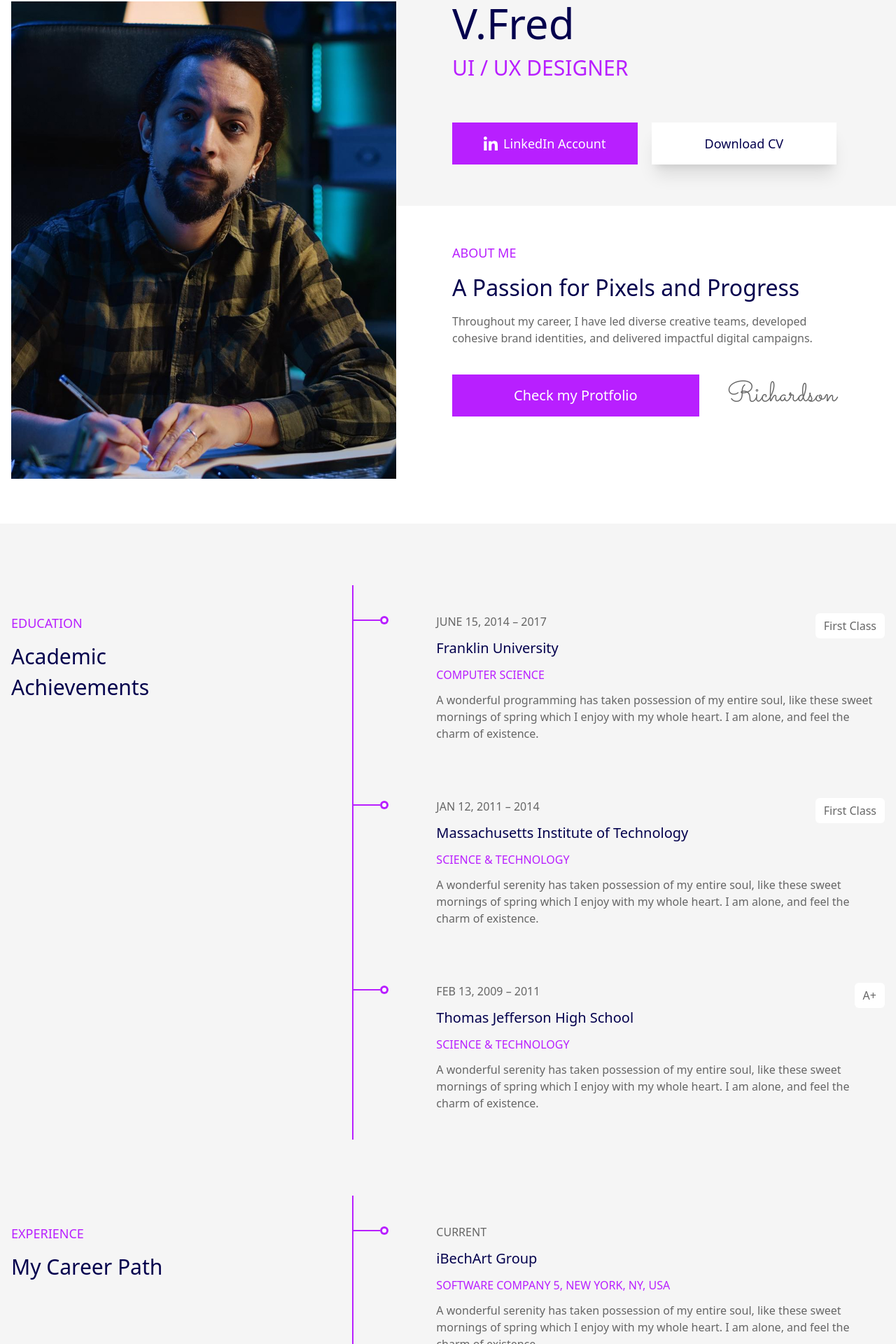
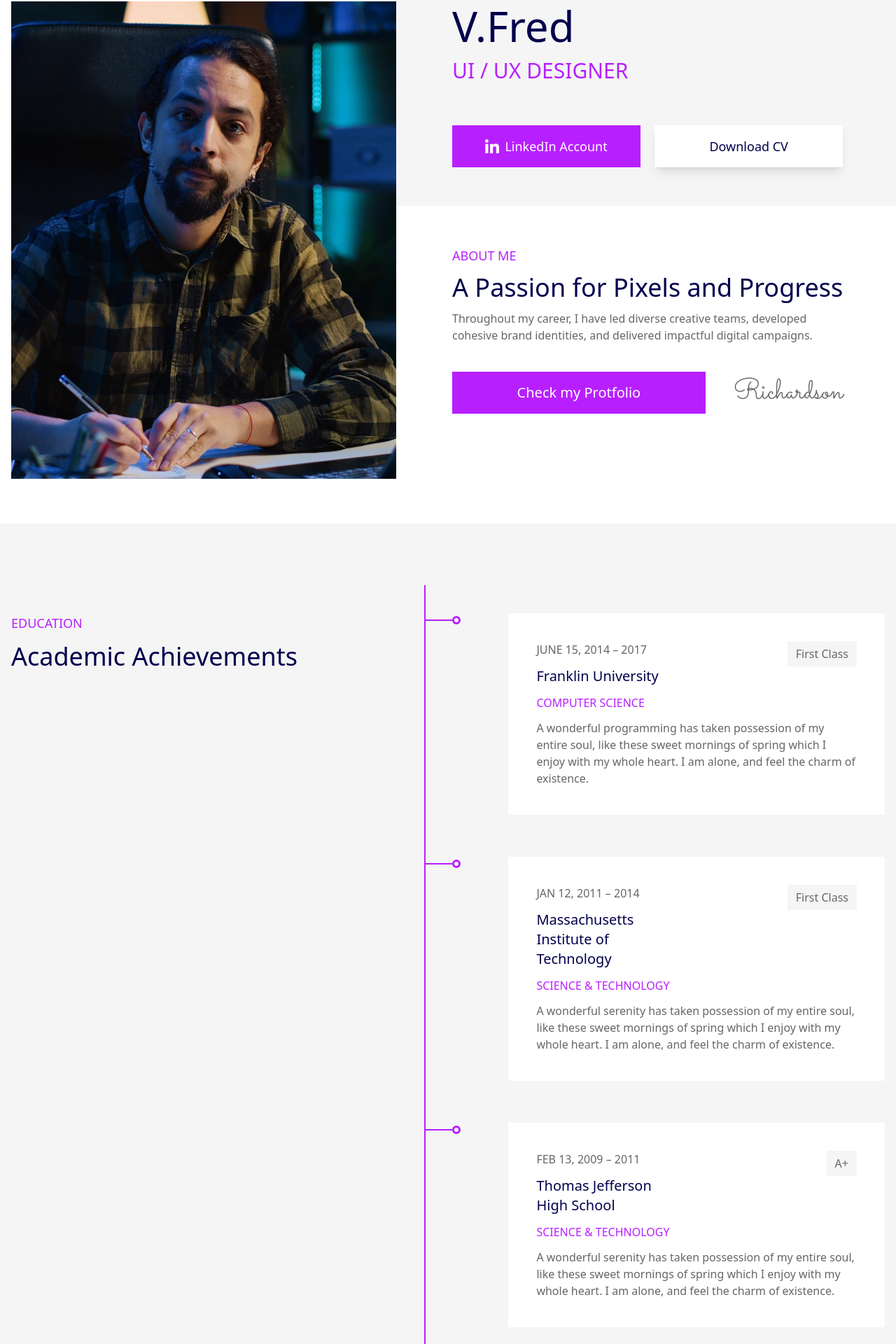
Before and after one commit to salmansajib/resyume-nextjs16, a Next.js app: page / in a window 1280 px wide. Shown: the part 308-2228 px from the top of the page at 70% size. Built offline with nearby package versions, Linux system fonts and the light colour scheme.

Commit message:
some ui changes

```diff
--- a/app/page.js
+++ b/app/page.js
@@ -2,6 +2,7 @@ import uiuxdesignerData from "@/data/ui-ux-designer.json";
 import HeaderSection from "@/components/ui-ux-designer/header/HeaderSection";
 import EducationSection from "@/components/ui-ux-designer/education-experience/EducationSection";
 import ExperienceSection from "@/components/ui-ux-designer/education-experience/ExperienceSection";
+import SkillsSection from "@/components/ui-ux-designer/skills/SkillsSection";
 
 export default function Home() {
   const { theme } = uiuxdesignerData;
@@ -11,6 +12,7 @@ export default function Home() {
       <HeaderSection />
       <EducationSection />
       <ExperienceSection />
+      <SkillsSection />
     </div>
   );
 }
--- a/components/ui-ux-designer/education-experience/EducationSection.jsx
+++ b/components/ui-ux-designer/education-experience/EducationSection.jsx
@@ -7,13 +7,13 @@ export default function EducationSection() {
 
   return (
     <div className="bg-background-secondary px-4 py-20 pt-32 text-text-dimmed">
-      <div className="w-full max-w-[1290px] mx-auto flex flex-col lg:flex-row items-center lg:items-start justify-between gap-20 lg:gap-[150px]">
+      <div className="w-full max-w-[1290px] mx-auto flex flex-col lg:flex-row items-center lg:items-start justify-between gap-20 lg:gap-36">
         {/* title and subtitle */}
         <div className="space-y-3 text-center lg:text-left">
           <p className="text-lg font-medium text-primary uppercase">
             {education.title}
           </p>
-          <h2 className="text-3xl font-medium text-text-primary leading-11 lg:max-w-[15ch]">
+          <h2 className="text-3xl md:text-4xl font-medium text-text-primary leading-11">
             {education.subtitle}
           </h2>
         </div>
--- a/components/ui-ux-designer/education-experience/EducationTimeline.jsx
+++ b/components/ui-ux-designer/education-experience/EducationTimeline.jsx
@@ -9,7 +9,7 @@ export default function EducationTimeline({ education }) {
         className="absolute -top-10 -left-30 -bottom-10 bg-primary w-0.5"
       />
 
-      <ul className="space-y-20">
+      <ul className="space-y-15">
         {education.entries.map((item) => (
           <li key={item.id}>
             <article className="relative">
@@ -28,17 +28,17 @@ export default function EducationTimeline({ education }) {
               </div>
 
               {/* content card */}
-              <div className="space-y-3">
-                <div className="flex items-start justify-between gap-3">
+              <div className="space-y-3 bg-background-primary p-10">
+                <div className="flex flex-col sm:flex-row items-start sm:justify-between gap-3">
                   <div className="space-y-3">
                     <time className="block text-base font-medium uppercase">
                       {item.date}
                     </time>
-                    <h3 className="text-xl font-medium text-text-primary">
+                    <h3 className="text-xl font-medium text-text-primary max-w-[16ch]">
                       {item.institution}
                     </h3>
                   </div>
-                  <span className="text-base font-normal bg-background-primary px-3 py-1.5 rounded-md">
+                  <span className="text-base font-normal bg-background-secondary px-3 py-1.5 ">
                     <span className="sr-only">Grade: </span>
                     {item.grade}
                   </span>
@@ -46,7 +46,7 @@ export default function EducationTimeline({ education }) {
                 <p className="text-base font-medium text-primary uppercase">
                   {item.degree}
                 </p>
-                <p className="text-base font-normal max-w-[70ch]">
+                <p className="text-base font-normal max-w-[50ch]">
                   {item.description}
                 </p>
               </div>
--- a/components/ui-ux-designer/education-experience/ExperienceSection.jsx
+++ b/components/ui-ux-designer/education-experience/ExperienceSection.jsx
@@ -7,13 +7,13 @@ export default function ExperienceSection() {
 
   return (
     <div className="bg-background-secondary px-4 py-20 pb-32 text-text-dimmed">
-      <div className="w-full max-w-[1290px] mx-auto flex flex-col lg:flex-row items-center lg:items-start justify-between gap-20 lg:gap-[150px]">
+      <div className="w-full max-w-[1290px] mx-auto flex flex-col lg:flex-row items-center lg:items-start justify-between gap-20 lg:gap-36">
         {/* title and subtitle */}
         <div className="space-y-3 text-center lg:text-left">
           <p className="text-lg font-medium text-primary uppercase">
             {experience.title}
           </p>
-          <h2 className="text-3xl font-medium text-text-primary leading-11 lg:max-w-[15ch]">
+          <h2 className="text-3xl md:text-4xl font-medium text-text-primary leading-11 lg:max-w-[15ch]">
             {experience.subtitle}
           </h2>
         </div>
--- a/components/ui-ux-designer/education-experience/ExperienceTimeline.jsx
+++ b/components/ui-ux-designer/education-experience/ExperienceTimeline.jsx
@@ -9,7 +9,7 @@ export default function ExperienceTimeline({ experience }) {
         className="absolute -top-10 -left-30 -bottom-10 bg-primary w-0.5"
       />
 
-      <ul className="space-y-20">
+      <ul className="space-y-15">
         {experience.entries.map((item) => (
           <li key={item.id}>
             <article className="relative">
@@ -28,7 +28,7 @@ export default function ExperienceTimeline({ experience }) {
               </div>
 
               {/* content card */}
-              <div className="space-y-3">
+              <div className="space-y-3 bg-background-primary p-10">
                 <div className="flex items-start justify-between gap-3">
                   <div className="space-y-3">
                     <time className="block text-base font-medium uppercase">
@@ -42,7 +42,7 @@ export default function ExperienceTimeline({ experience }) {
                 <p className="text-base font-medium text-primary uppercase">
                   {item.location}
                 </p>
-                <p className="text-base font-normal max-w-[70ch]">
+                <p className="text-base font-normal max-w-[50ch]">
                   {item.description}
                 </p>
               </div>
--- a/components/ui-ux-designer/header/About.jsx
+++ b/components/ui-ux-designer/header/About.jsx
@@ -6,7 +6,7 @@ export default function About({ hero }) {
       <h2 className="text-lg font-medium text-primary uppercase">
         {hero.about.title}
       </h2>
-      <h3 className="text-[32px] font-medium text-text-primary">
+      <h3 className="text-3xl sm:text-4xl font-medium text-text-primary">
         {hero.about.heading}
       </h3>
       <p className="text-base text-text-dimmed max-w-[60ch]">
@@ -15,7 +15,7 @@ export default function About({ hero }) {
       <div className="flex flex-col sm:flex-row items-start gap-10 mt-10">
         <a
           href="#"
-          className="w-full h-[60px] bg-primary text-background-primary flex items-center justify-center cursor-pointer text-[20px] font-medium focus:ring-2 focus:ring-offset-2 focus:ring-primary"
+          className="w-full h-[60px] bg-primary text-background-primary flex items-center justify-center cursor-pointer text-[20px] font-medium focus:ring-2 focus:ring-offset-2 focus:ring-primarytransition-all duration-300 hover:-translate-y-0.5 hover:brightness-110 hover:shadow-lg"
         >
           Check my Protfolio
         </a>
--- a/components/ui-ux-designer/header/Intro.jsx
+++ b/components/ui-ux-designer/header/Intro.jsx
@@ -17,7 +17,7 @@ export default function Intro({ hero }) {
       <div className="w-full flex flex-col sm:flex-row items-center gap-5 mt-15">
         <a
           href="#"
-          className="text-background-primary bg-primary flex items-center justify-center gap-2 w-full sm:max-w-[280px] h-[60px] cursor-pointer focus:ring-2 focus:ring-offset-2 focus:ring-primary"
+          className="text-background-primary bg-primary flex items-center justify-center gap-2 w-full sm:max-w-[280px] h-[60px] cursor-pointer focus:ring-2 focus:ring-offset-2 focus:ring-primary transition-all duration-300 hover:-translate-y-0.5 hover:brightness-110 hover:shadow-lg"
         >
           <svg
             width="20"
@@ -43,7 +43,7 @@ export default function Intro({ hero }) {
         </a>
         <a
           href="#"
-          className="w-full sm:max-w-[280px] h-[60px] flex items-center justify-center bg-background-primary text-lg font-medium text-text-primary shadow-xl cursor-pointer focus:ring-2 focus:ring-offset-2 focus:ring-primary"
+          className="w-full sm:max-w-[280px] h-[60px] flex items-center justify-center bg-background-primary text-lg font-medium text-text-primary shadow-lg cursor-pointer focus:ring-2 focus:ring-offset-2 focus:ring-primary hover:-translate-y-0.5 hover:brightness-110 hover:shadow-xl transition-all duration-300"
         >
           Download CV
         </a>
--- /dev/null
+++ b/components/ui-ux-designer/skills/SkillsSection.jsx
@@ -0,0 +1,9 @@
+import React from "react";
+
+export default function SkillsSection() {
+  return (
+    <div className="bg-background-primary px-4 py-28">
+      <div className="w-full max-w-[1290px] mx-auto"></div>
+    </div>
+  );
+}
--- a/package.json
+++ b/package.json
@@ -10,6 +10,7 @@
   },
   "dependencies": {
     "clsx": "^2.1.1",
+    "motion": "^12.23.24",
     "next": "16.0.1",
     "react": "19.2.0",
     "react-dom": "19.2.0",
```
Also changed, not shown: 1 other file (tests, documents, lock files or other folders).
